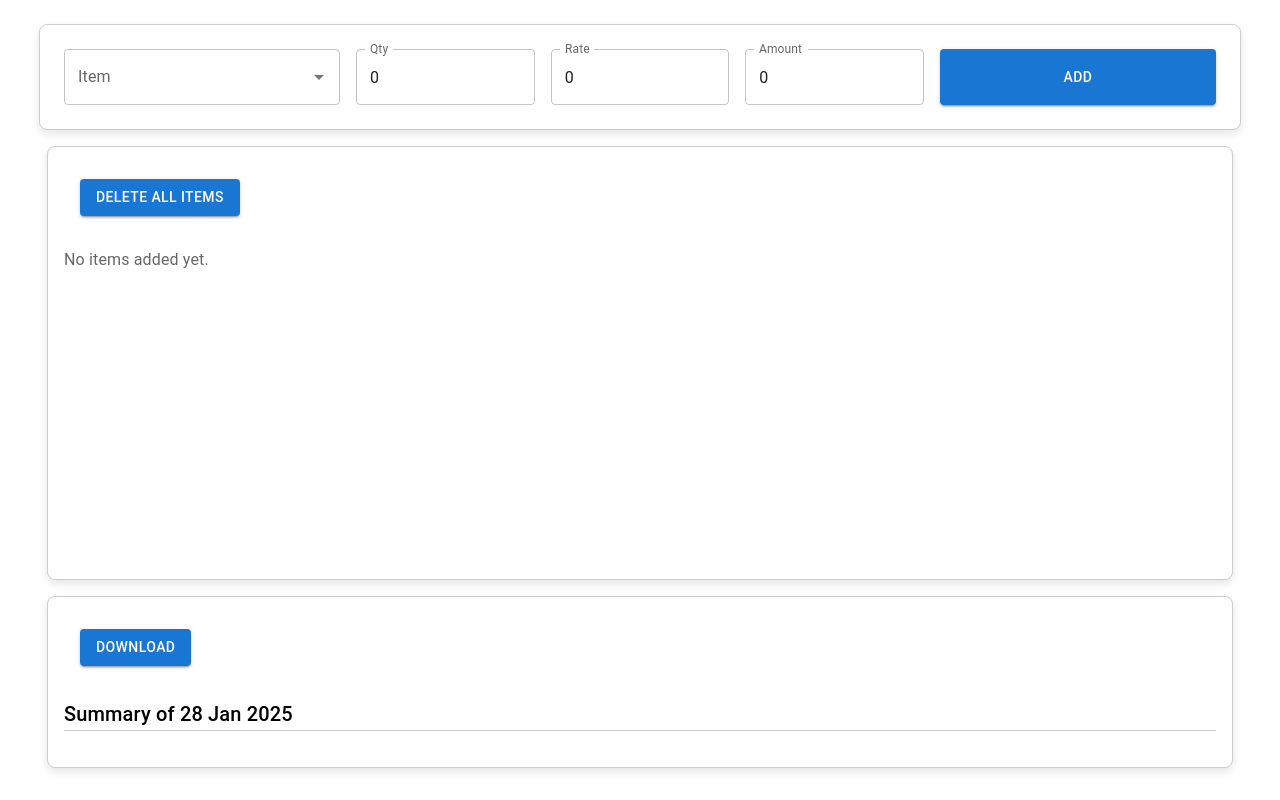
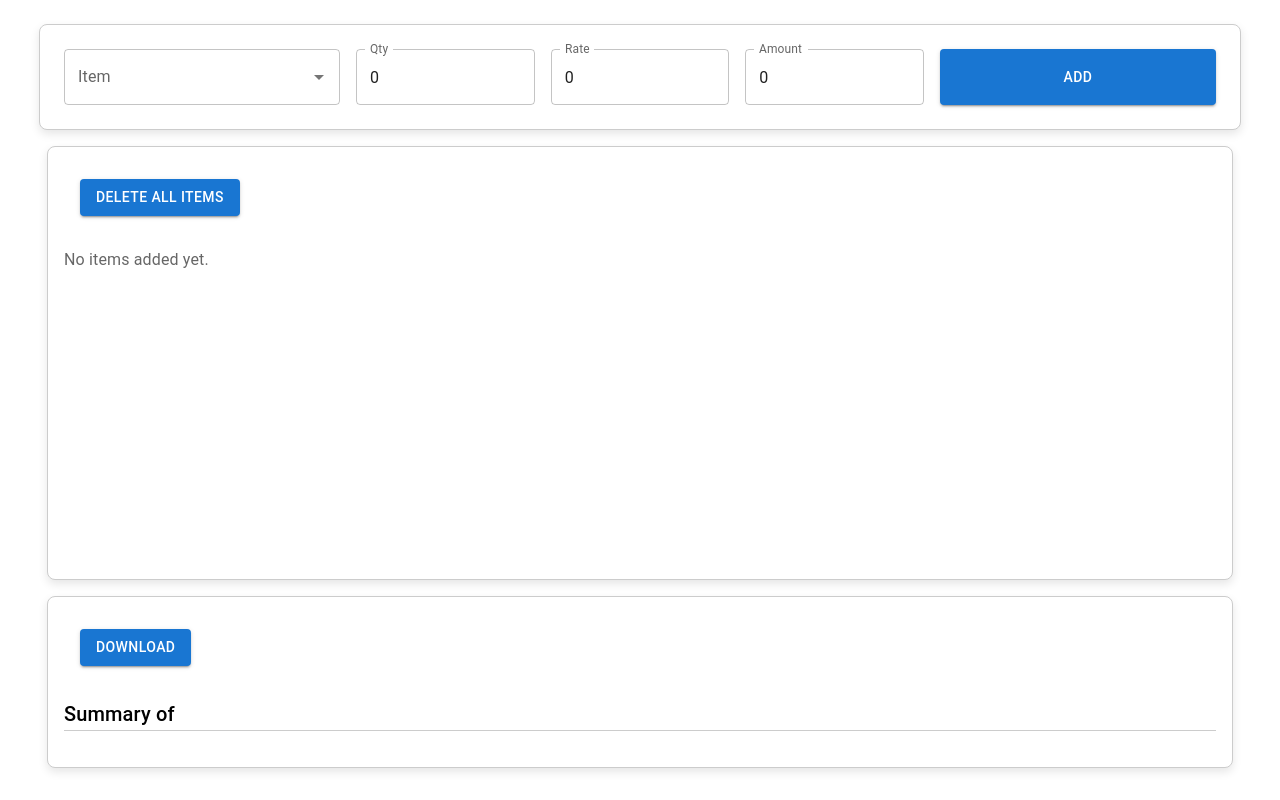
Before and after one commit to sh-mihad/products-summary-app, a React (Vite) app: page / in a window 1280 px wide. Built offline with nearby package versions, Linux system fonts and the light colour scheme.

Commit message:
date changes

```diff
--- a/src/components/SummaryTable.jsx
+++ b/src/components/SummaryTable.jsx
@@ -58,7 +58,7 @@ export default function SummaryTable() {
     </Box>
     <Box ref={targetRef}>
     <Typography sx={{borderBottom: '1px solid #ccc',marginBottom:"20px"}} variant="h6" component="div">
-        Summary of {getTodayDate()}
+        Summary of {productState.date}
       </Typography>
     {
         data?.length>0 && <TableContainer component={Paper}>
@@ -78,7 +78,6 @@ export default function SummaryTable() {
           <TableBody>
             {data?.map((row, index) => {
               grandTotalAmount =grandTotalAmount+ row.totalAmount
-              console.log(grandTotalAmount)
               return (
                 <TableRow key={index}>
                   <TableCell>{row.itemName}</TableCell>
```
